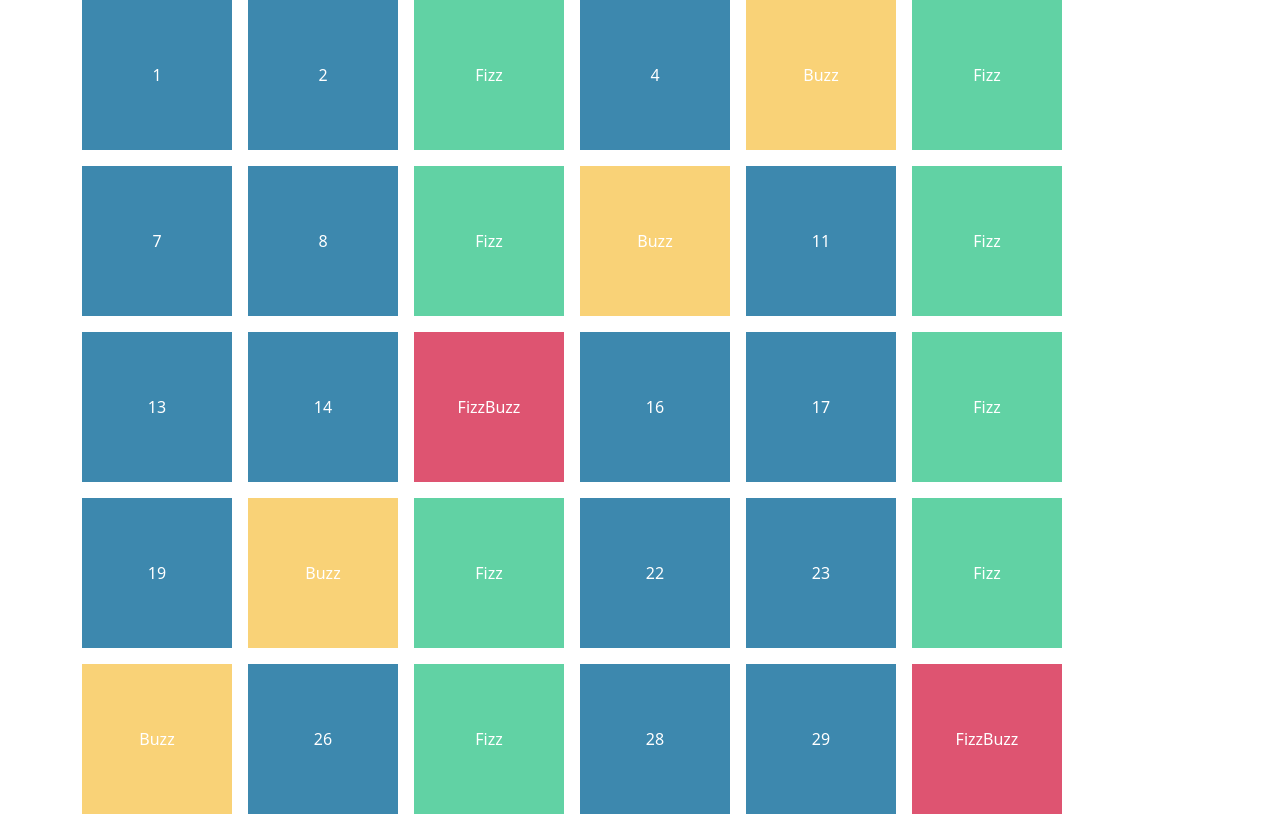
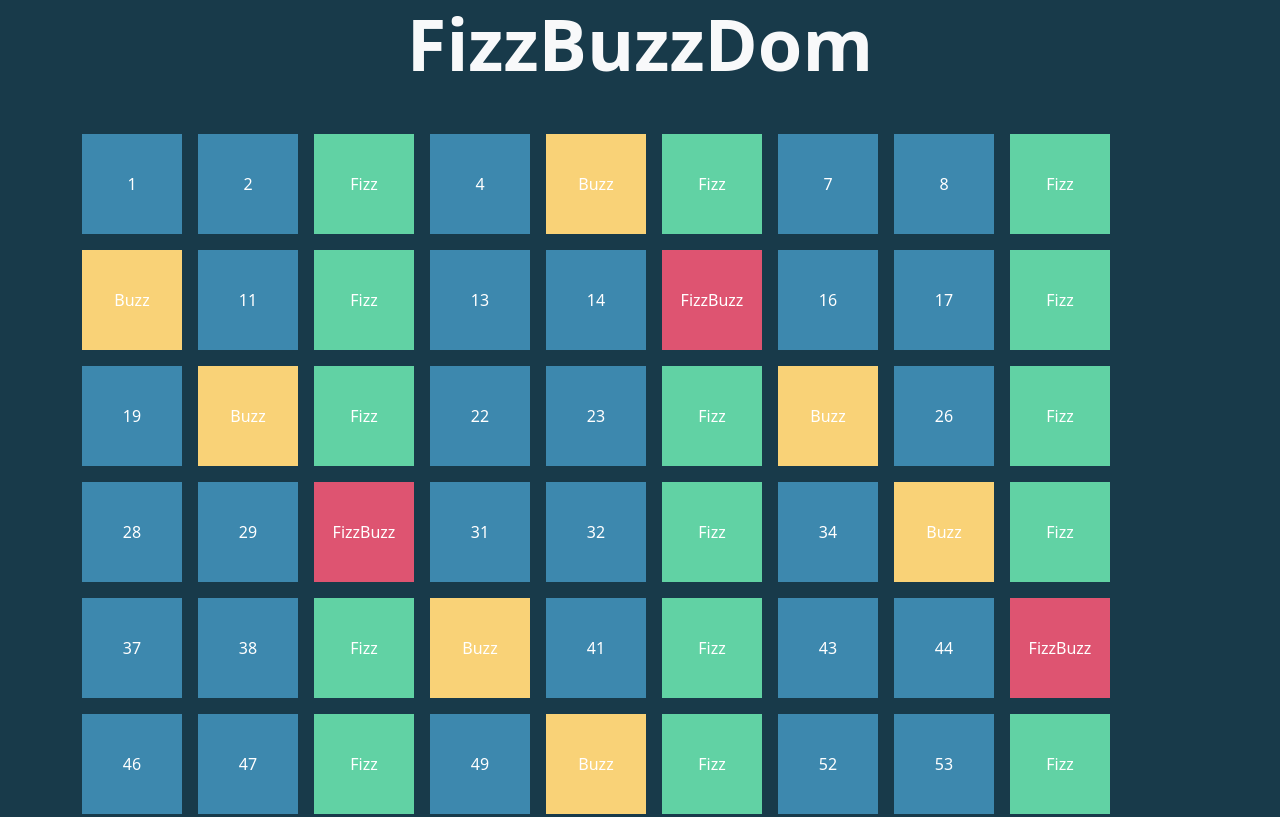
Before and after one commit to SirAlyon/js-fizzbuzzdom, a plain HTML site: page index.html in a window 1280 px wide. Shown: the top 817 px of the page. Drawn offline with nearby package versions, Linux system fonts and the light colour scheme.

Commit message:
add bonus

```diff
--- a/assets/css/style.css
+++ b/assets/css/style.css
@@ -1,5 +1,9 @@
+body{
+    background-color: rgba(24, 58, 74, 1)!important;
+}
+
 .square{
-    width: 150px;
+    width: 100px;
     aspect-ratio: 1 / 1;
     background-color: rgba(61, 136, 174, 1);
     color: white;
--- a/index.html
+++ b/index.html
@@ -9,7 +9,7 @@
     <title>FIZZBUZZ DOM</title>
 </head>
 <body>
-
+    <h1 class="text-center text-light display-2 fw-bold mb-5">FizzBuzzDom</h1>
 
     <div class="container m-auto">
         <div id="squares">
```
